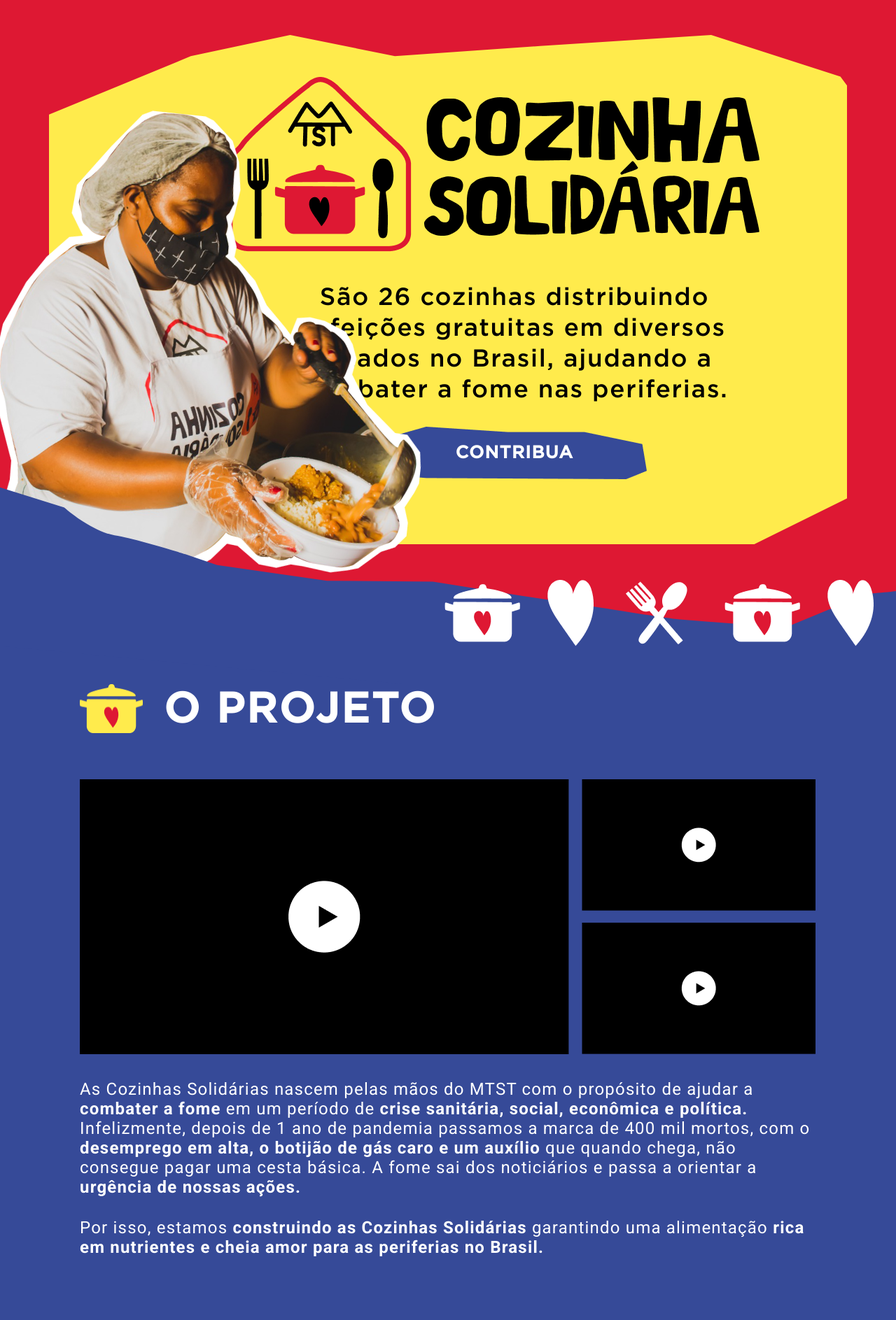
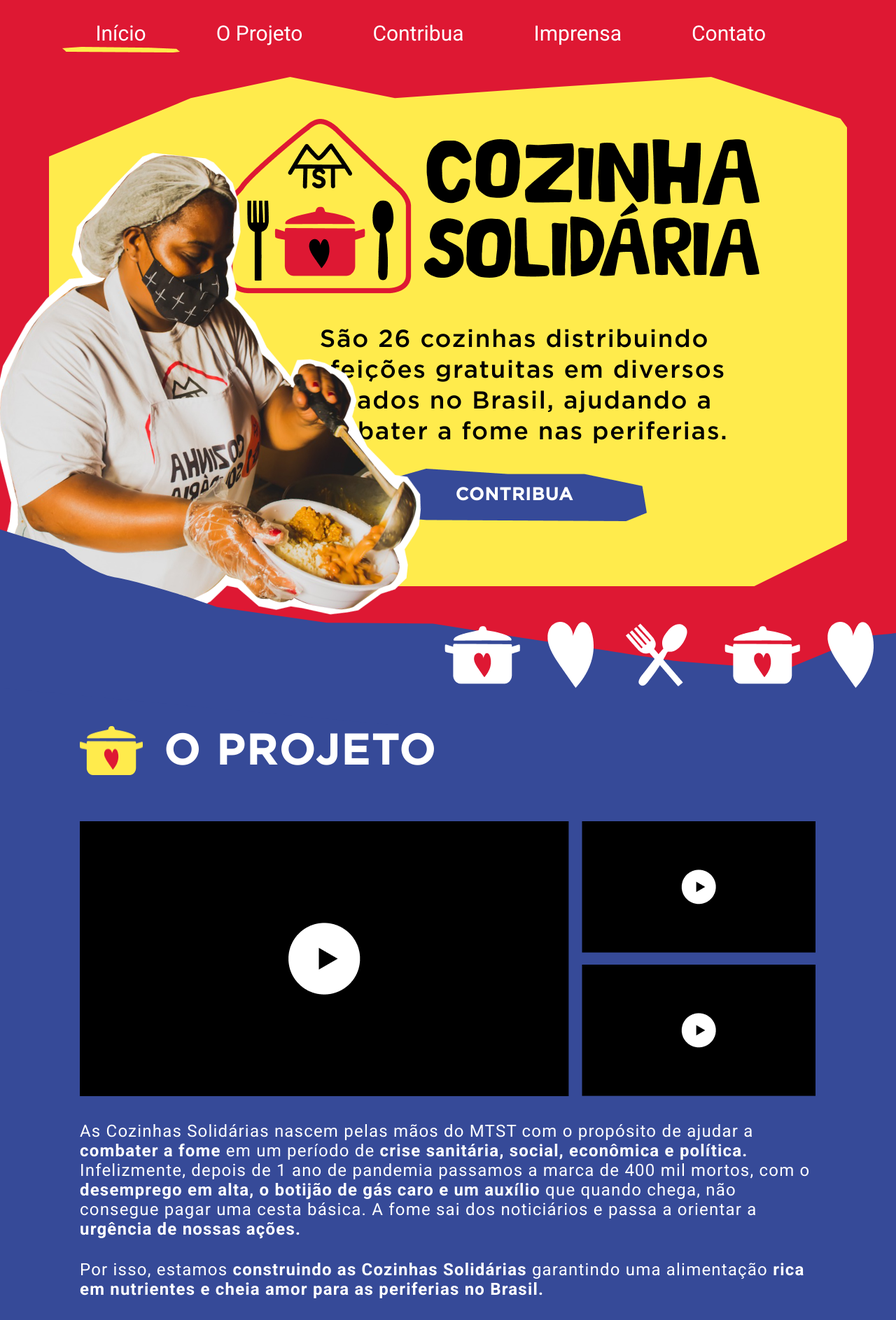
Before and after one commit to tecMTST/cozinhasolidaria.com, a PHP site: page / in a window 1280 px wide. Shown: the top 1887 px of the page at 70% size. Run offline with PHP 8.4, Linux system fonts and the light colour scheme; some libraries are stand-ins or nearby versions.

Commit message:
Finaliza rodapé e menu e adiciona bilblioteca Swiper

```diff
--- a/assets/css/style.css
+++ b/assets/css/style.css
@@ -19,6 +19,53 @@
     list-style:none;
     border:0
 }
+
+
+section:target {
+    scroll-margin-top: 200px;
+}
+
+.menu-principal {
+    font-family: Roboto;
+    font-style: normal;
+    font-weight: normal;
+    font-size: 30px;
+    line-height: 35px;
+    text-align: center;
+    padding: 30px 20px;
+    width: 100%;
+    margin: 0 auto;
+    position: fixed;
+    background-color: #DE1833;
+    justify-content: center;
+    top: 0;
+    left: 0;
+    z-index: 999;
+}
+
+.menu-principal ul {
+    display: inline-flex;
+    margin: 0 auto;
+    margin-left: -7%;
+}
+
+.menu-principal li {
+    margin: 0 auto;
+
+}
+
+.menu-principal li a {
+    color: #fff;
+    text-decoration: none;
+    padding: 0 50px 10px;
+}
+
+.nav-link.active {
+    background-image: url(/assets/img/bg-menu-target.png);
+    background-repeat: no-repeat;
+    background-position: bottom center;
+}
+
 
 p {
     font-family: 'Roboto', sans-serif;
@@ -53,7 +100,7 @@
 
 header {
     margin: 0 auto;
-    padding: 50px 10px 200px;
+    padding: 50px 0 200px;
     background: #DE1833;
     background-size: cover;
 }
@@ -65,6 +112,7 @@
     background-size: cover;
     text-align: center;
     padding: 60px 0 92px;
+    margin-top: 60px;
 }
 
 .topo p {
@@ -111,7 +164,7 @@
     position: absolute;
 }
 
-.conjunto-dir {
+.bg-projeto .conjunto-dir {
     float: right;
     margin-top: 11%;
 }
--- /dev/null
+++ b/assets/js/menu.js
@@ -0,0 +1,39 @@
+$(document).ready(function () {
+    $(document).on("scroll", onScroll);
+
+    //smoothscroll
+    $('a[href^="#"]').on('click', function (e) {
+        e.preventDefault();
+        $(document).off("scroll");
+
+        $('a').each(function () {
+            $(this).removeClass('active');
+        })
+        $(this).addClass('active');
+
+        var target = this.hash,
+            menu = target;
+        $target = $(target);
+        $('html, body').stop().animate({
+            'scrollTop': $target.offset().top+2
+        }, 500, 'swing', function () {
+            window.location.hash = target;
+            $(document).on("scroll", onScroll);
+        });
+    });
+});
+
+function onScroll(event){
+    var scrollPos = $(document).scrollTop()+300;
+    $('#menu-principal a').each(function () {
+        var currLink = $(this);
+        var refElement = $(currLink.attr("href"));
+        if (refElement.position().top <= scrollPos && refElement.position().top + refElement.height() > scrollPos) {
+            $('#menu-principal ul li a').removeClass("active");
+            currLink.addClass("active");
+        }
+        else{
+            currLink.removeClass("active");
+        }
+    });
+}
--- a/index.html
+++ b/index.html
@@ -5,7 +5,9 @@
     <meta charset="utf-8">
     <meta name="viewport" content="width=device-width, initial-scale=1">
 
-    <!-- Bootstrap CSS -->
+    <!-- CSS -->
+    <link rel="stylesheet" href="node_modules/swiper/swiper-bundle.css" />
+    <link rel="stylesheet" href="node_modules/swiper/swiper-bundle.min.css" />
     <link href="assets/bootstrap/css/bootstrap-grid.min.css" rel="stylesheet">
     <link rel="stylesheet" href="assets/css/style.css">
 
@@ -14,13 +16,24 @@
 
   <body>
     <header id="inicio">
+
+      <nav id="menu-principal" class="menu-principal">
+        <ul>
+          <li><a class="nav-link active" href="#inicio">Início</a></li>
+          <li><a class="nav-link" href="#projeto">O Projeto</a></li>
+          <li><a class="nav-link" href="#contribuir">Contribua</a></li>
+          <li><a class="nav-link" href="#imprensa">Imprensa</a></li>
+          <li><a class="nav-link" href="#contato">Contato</a></li>
+        </ul>
+      </nav>
+
       <div class="container">
         <div class="topo">
           <img class="cozi" src="/assets/img/cozi.png" alt="">
           <div class="col-lg-10 col-md-10 offset-lg-2 offset-md-2">
               <img class="logo" src="/assets/img/logo.png" alt="Cozinha Solidária">
               <p>São 26 cozinhas distribuindo refeições gratuitas em diversos estados no Brasil, ajudando a combater a fome nas periferias.</p>
-              <a href="#" class="cta cta-azul" target="_blank">Contribua</a>
+              <a href="https://apoia.se/cozinhasolidaria" class="cta cta-azul" target="_blank">Contribua</a>
           </div>
         </div>
       </div>
@@ -53,7 +66,7 @@
             </p>
           </div>
           <div class="saiba-mais">
-            <a href="#" class="cta cta-amarelo">Saiba mais</a>
+            <a href="/o-projeto" class="cta cta-amarelo">Saiba mais</a>
           </div>
         </div>
       </section>
@@ -68,7 +81,7 @@
             <img src="/assets/img/galeria.png" alt="">
           </div>
           <div class="ver-mais">
-            <a href="#" class="cta cta-azul">Ver mais</a>
+            <a href="https://www.instagram.com/cozinhassolidariasmtst/" class="cta cta-azul">Ver mais</a>
           </div>
         </div>
       </section>
@@ -89,7 +102,7 @@
                 <p>Nossas Cozinhas Solidárias são o resultado do trabalho voluntário e das doações de diversas pessoas que acreditam na ação coletiva para um mundo melhor! Colabore com esse projeto também.</p>
               </div>
               <div class="cta-contribua">
-                <a href="#" class="cta cta-preto">CONTRIBUA TAMBÉM!</a>
+                <a href="https://apoia.se/cozinhasolidaria" class="cta cta-preto" target="_blank">CONTRIBUA TAMBÉM!</a>
               </div>
             </div>
           </div>
@@ -165,13 +178,76 @@
         </div>
       </section>
 
+      <section id="divulgar">
+        <div class="bg-divulgar"><img class="conjunto-dir" src="/assets/img/conj-azul.png" alt=""></div>
+        <div class="container">
+          <div class="row ajude-divulgar">
+            <div class="col-lg-7">
+              <img class="cozinha-pessoas" src="/assets/img/cozinha-pessoas.png" alt="">
+            </div>
+            <div class="col-lg-5">
+              <div class="titulo-secao linha-um">
+                <img src="/assets/img/panela-div.png" alt=""><h2>Ajude</h2>
+              </div>
+              <div class="titulo-secao linha-dois">
+                <h2>a divulgar!</h2>
+              </div>
+              <p class="desc-divulgar">Além da sua contribuição no <a class="link-apoia-se" href="https://apoia.se/cozinhasolidaria" target="_blank">apoie.se/cozinhasolidaria</a> você também pode nos ajudar compartilhando o nosso projeto nas redes sociais e whatsapp. Clique e ajude a levar um prato de comida para quem tem fome!</p>
+              <div class="compartilhe">
+                <a href="https://www.facebook.com/sharer/sharer.php?u=http%3A%2F%2Fcozinhasolidaria.com%2F&amp;src=sdkpreparse" class="cta cta-branco" target="_blank">Compartilhe</a>
+              </div>
+            </div>
+          </div>
+        </div>
+      </section>
+
     </main>
 
     <footer>
-
+      <div class="bg-footer"></div>
+      <div class="container">
+        <div class="row">
+          <div class="col-md-4">
+            <nav class="nav-footer">
+              <ul>
+                <li><a class="menu-footer" href="#inicio">Início</a></li>
+                <li><a class="menu-footer" href="#projeto">O Projeto</a></li>
+                <li><a class="menu-footer" href="#contribuir">Contribua</a></li>
+              </ul>
+            </nav>
+          </div>
+          <div class="col-md-4 footer-medium">
+            <img src="/assets/img/logo-mtst.png" alt="">
+            <div class="link-mtst">
+              <a href="https://mtst.org/">https://mtst.org</a>
+            </div>
+            <ul class="redes-sociais">
+              <li><a href="" target="_blank"><img src="/assets/img/instagram.png" alt="Instagram"></a></li>
+              <li><a href="" target="_blank"><img src="/assets/img/facebook.png" alt="Facebook"></a></li>
+              <li><a href="" target="_blank"><img src="/assets/img/twitter.png" alt="Twitter"></a></li>
+              <li><a href="" target="_blank"><img src="/assets/img/youtube.png" alt="Youtube"></a></li>
+            </ul>
+          </div>
+          <div class="col-md-4">
+            <nav class="nav-footer nav-right">
+              <ul>
+                <li><a class="menu-footer" href="#imprensa">Imprensa</a></li>
+                <li><a class="menu-footer" href="#contato">Contato</a></li>
+              </ul>
+            </nav>
+          </div>
+        </div>
+        <div class="link-nucleo">
+          <p>Desenvolvido pelo <a href="https://nucleodetecnologia.com.br/" target="_blank">Núcleo de Tecnologia do MTST</a></p>
+        </div>
+      </div>
     </footer>
 
+    <script src="node_modules/swiper/swiper-bundle.js"></script>
+    <script src="node_modules/swiper/swiper-bundle.min.js"></script>
     <!-- Option 1: Bootstrap Bundle with Popper -->
+    <script src="https://code.jquery.com/jquery-3.5.1.min.js"></script>
+    <script src="assets/js/menu.js"></script>
     <script src="assets/bootstrap/js/bootstrap.bundle.min.js"></script>
 
   </body>
```
Also changed, not shown: other parts of assets/css/style.css (+170 -1 lines), assets/img/bg-menu-target.png (added), assets/img/btn-fundo-branco.png (added), assets/img/cozinha-pessoas.png (added), assets/img/facebook.png (added), assets/img/fundo-noticias.png (added), assets/img/instagram.png (added), assets/img/logo-mtst.png (added), assets/img/panela-div.png (added), assets/img/rodape-menu.png (added), assets/img/twitter.png (added), assets/img/youtube.png (added), package-lock.json (added).
